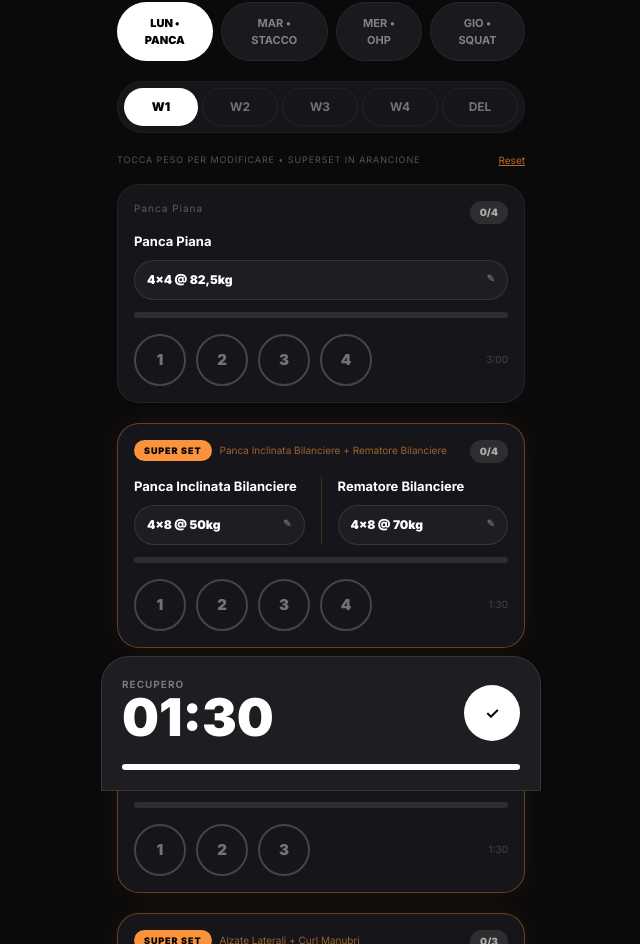
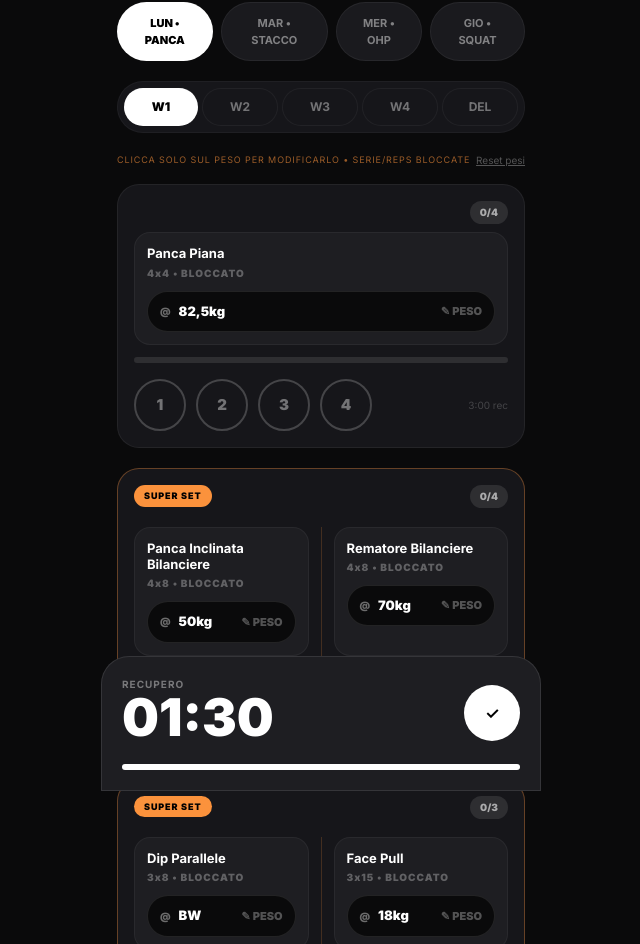
Before and after one commit to ncontinisio1/mypadel-journey, a plain HTML site: page index.html in a window 1280 px wide. Shown: the part 144-1088 px from the top of the page, without its empty margins (319-959 px from the left). Drawn offline with nearby package versions, Linux system fonts and the light colour scheme.

Commit message:
Update index.html

```diff
--- a/index.html
+++ b/index.html
@@ -3,7 +3,7 @@
 <head>
 <meta charset="UTF-8">
 <meta name="viewport" content="width=device-width,initial-scale=1.0,maximum-scale=1.0,user-scalable=no">
-<title>IRON LOG V8 SUPERSET</title>
+<title>IRON LOG V9 WEIGHT ONLY</title>
 <script src="https://cdn.tailwindcss.com"></script>
 <link href="https://fonts.googleapis.com/css2?family=Bebas+Neue&family=Inter:wght@400;700;900&display=swap" rel="stylesheet">
 <style>
@@ -11,95 +11,96 @@ body{font-family:'Inter',sans-serif;background:#0a0a0b;color:white}
 .bebas{font-family:'Bebas Neue',sans-serif}
 .tab-active{background:white;color:black}
 .tab-inactive{background:#1a1a1e;color:rgba(255,255,255,.45);border:1px solid rgba(255,255,255,.06)}
-.super-border{border:1px solid rgba(251,146,60,.35)!important;box-shadow:0 0 30px rgba(251,146,60,.08)}
+.super-border{border:1px solid rgba(251,146,60,.35)!important}
 .no-scrollbar::-webkit-scrollbar{display:none}
 </style>
 </head>
 <body>
 <div class="max-w-[440px] mx-auto px-4 pb-48">
-<div class="pt-7 flex justify-between items-end"><div><p class="text-[10px] tracking-[0.4em] text-white/30 font-bold">IRON LOG • V8 SUPERSET • EDITABLE</p><h1 class="bebas text-[42px] leading-[0.85] mt-2" id="dayTitle"></h1></div><div class="w-[52px] h-[52px] rounded-full bg-white text-black flex items-center justify-center font-black text-[13px]" id="gProgress">0%</div></div>
+<div class="pt-7 flex justify-between items-end"><div><p class="text-[10px] tracking-[0.4em] text-white/30 font-bold">IRON LOG • V9 • PESO EDITABILE</p><h1 class="bebas text-[42px] leading-[0.85] mt-2" id="dayTitle"></h1></div><div class="w-[52px] h-[52px] rounded-full bg-white text-black flex items-center justify-center font-black text-[13px]" id="gProgress">0%</div></div>
 <div class="flex gap-2 mt-6 mb-5 overflow-x-auto no-scrollbar"><button onclick="setDay('LUN')" id="tab-LUN" class="px-4 py-3 rounded-full text-[11px] font-black">LUN • PANCA</button><button onclick="setDay('MAR')" id="tab-MAR" class="px-4 py-3 rounded-full text-[11px] font-black">MAR • STACCO</button><button onclick="setDay('MER')" id="tab-MER" class="px-4 py-3 rounded-full text-[11px] font-black">MER • OHP</button><button onclick="setDay('GIO')" id="tab-GIO" class="px-4 py-3 rounded-full text-[11px] font-black">GIO • SQUAT</button></div>
 <div class="bg-[#16161a] rounded-full p-1.5 flex gap-1 mb-5 border border-white/[0.04]"><button onclick="setW('W1')" id="w-W1" class="flex-1 py-2.5 rounded-full text-xs font-black">W1</button><button onclick="setW('W2')" id="w-W2" class="flex-1 py-2.5 rounded-full text-xs font-bold">W2</button><button onclick="setW('W3')" id="w-W3" class="flex-1 py-2.5 rounded-full text-xs font-bold">W3</button><button onclick="setW('W4')" id="w-W4" class="flex-1 py-2.5 rounded-full text-xs font-bold">W4</button><button onclick="setW('W5')" id="w-W5" class="flex-1 py-2.5 rounded-full text-xs font-bold">DEL</button></div>
-<div class="mb-4 flex justify-between"><p class="text-[9px] tracking-widest text-white/30">TOCCA PESO PER MODIFICARE • SUPERSET IN ARANCIONE</p><button onclick="resetW()" class="text-[10px] text-orange-400/70 underline">Reset</button></div>
+<div class="mb-4 flex justify-between"><p class="text-[9px] tracking-widest text-orange-400/60">CLICCA SOLO SUL PESO PER MODIFICARLO • SERIE/REPS BLOCCATE</p><button onclick="resetW()" class="text-[10px] text-white/30 underline">Reset pesi</button></div>
 <div id="list" class="space-y-5"></div>
 </div>
 <div id="timer" class="fixed bottom-0 left-0 right-0 z-50 translate-y-full transition-transform duration-300"><div class="max-w-[440px] mx-auto bg-[#1e1e22] rounded-t-[28px] border border-white/10 p-5"><div class="flex justify-between items-center"><div><p class="text-[10px] tracking-widest text-white/40 font-bold" id="tLabel">RECUPERO</p><p class="text-[52px] font-black leading-none" id="tTime">01:30</p><p class="text-[12px] text-white/50 mt-1" id="tNext"></p></div><button onclick="stopT()" class="w-14 h-14 rounded-full bg-white text-black font-black">✓</button></div><div class="mt-4 h-1.5 bg-white/10 rounded-full overflow-hidden"><div id="tBar" class="h-full bg-white"></div></div></div></div>
 <script>
-const DEFAULTS={
+const D={
 LUN:{
  title:"LUNEDI<br><span class='text-white/30'>PANCA</span>",
  groups:[
-  {sup:false, exs:[{id:1,name:"Panca Piana",sets:4,rec:180,w:{W1:"4x4 @ 82,5kg",W2:"4x4 @ 85kg",W3:"5x3 @ 87,5kg",W4:"3x3 @ 90kg + 2x5 @75kg",W5:"2x5 @ 60kg"}}]},
-  {sup:true, exs:[{id:2,name:"Panca Inclinata Bilanciere",sets:4,rec:90,w:{W1:"4x8 @ 50kg",W2:"4x9 @ 50kg",W3:"4x10 @ 50kg",W4:"4x8 @ 52,5kg",W5:"4x8 @ 44kg"}},{id:3,name:"Rematore Bilanciere",sets:4,rec:90,w:{W1:"4x8 @ 70kg",W2:"4x9 @ 70kg",W3:"4x10 @ 70kg",W4:"4x8 @ 72,5kg",W5:"4x10 @ 26kg"}}]},
-  {sup:true, exs:[{id:4,name:"Dip Parallele",sets:3,rec:90,w:{W1:"3x8 @ BW",W2:"3x10 @ BW",W3:"3x12 @ BW",W4:"3x8 @ +5kg",W5:"3x12 @ 8-10kg"}},{id:5,name:"Face Pull",sets:3,rec:75,w:{W1:"3x15 @ 18kg",W2:"3x15 @ 18kg",W3:"3x15 @ 18kg",W4:"3x15 @ 18kg",W5:"3x10 @ leggero"}}]},
-  {sup:true, exs:[{id:6,name:"Alzate Laterali",sets:3,rec:60,w:{W1:"3x12 @ 10kg",W2:"3x13 @ 10kg",W3:"3x15 @ 10kg",W4:"3x12 @ 12,5kg",W5:"3x12 @ 8kg"}},{id:7,name:"Curl Manubri",sets:3,rec:60,w:{W1:"3x10 @ 12,5kg",W2:"3x11 @ 12,5kg",W3:"3x12 @ 12,5kg",W4:"3x12 @ 15kg",W5:"3x10 @ 10kg"}}]},
+  {sup:false, exs:[{id:1,name:"Panca Piana",sets:4,rec:180,s:{W1:"4x4",W2:"4x4",W3:"5x3",W4:"3x3 + 2x5",W5:"2x5"},w:{W1:"82,5kg",W2:"85kg",W3:"87,5kg",W4:"90kg + 75kg",W5:"60kg"}}]},
+  {sup:true, exs:[{id:2,name:"Panca Inclinata Bilanciere",sets:4,rec:90,s:{W1:"4x8",W2:"4x9",W3:"4x10",W4:"4x8",W5:"4x8"},w:{W1:"50kg",W2:"50kg",W3:"50kg",W4:"52,5kg",W5:"44kg"}},{id:3,name:"Rematore Bilanciere",sets:4,rec:90,s:{W1:"4x8",W2:"4x9",W3:"4x10",W4:"4x8",W5:"4x10"},w:{W1:"70kg",W2:"70kg",W3:"70kg",W4:"72,5kg",W5:"26kg"}}]},
+  {sup:true, exs:[{id:4,name:"Dip Parallele",sets:3,rec:90,s:{W1:"3x8",W2:"3x10",W3:"3x12",W4:"3x8",W5:"3x12"},w:{W1:"BW",W2:"BW",W3:"BW",W4:"+5kg",W5:"8-10kg"}},{id:5,name:"Face Pull",sets:3,rec:75,s:{W1:"3x15",W2:"3x15",W3:"3x15",W4:"3x15",W5:"3x10"},w:{W1:"18kg",W2:"18kg",W3:"18kg",W4:"18kg",W5:"leggero"}}]},
+  {sup:true, exs:[{id:6,name:"Alzate Laterali",sets:3,rec:60,s:{W1:"3x12",W2:"3x13",W3:"3x15",W4:"3x12",W5:"3x12"},w:{W1:"10kg",W2:"10kg",W3:"10kg",W4:"12,5kg",W5:"8kg"}},{id:7,name:"Curl Manubri",sets:3,rec:60,s:{W1:"3x10",W2:"3x11",W3:"3x12",W4:"3x12",W5:"3x10"},w:{W1:"12,5kg",W2:"12,5kg",W3:"12,5kg",W4:"15kg",W5:"10kg"}}]},
  ]
 },
 MAR:{
  title:"MARTEDI<br><span class='text-white/30'>STACCO</span>",
  groups:[
-  {sup:false, exs:[{id:1,name:"Stacco da Terra",sets:4,rec:180,w:{W1:"4x3 @ 117,5kg",W2:"4x3 @ 120kg",W3:"5x3 @ 122,5kg",W4:"3x3 @ 125kg + 2x5 @107,5kg",W5:"2x5 @ 87,5kg"}}]},
-  {sup:false, exs:[{id:2,name:"Pause Squat",sets:3,rec:150,w:{W1:"3x3 @ 87,5kg",W2:"3x3 @ 90kg",W3:"3x3 @ 92,5kg",W4:"3x3 @ 95kg",W5:"3x3 @ 70kg"}}]},
-  {sup:true, exs:[{id:3,name:"Leg Curl Seduto",sets:3,rec:90,w:{W1:"3x10 @ 45kg",W2:"3x11 @ 45kg",W3:"3x12 @ 45kg",W4:"3x10 @ 50kg",W5:"3x8-10/gamba"}},{id:4,name:"Leg Extension",sets:3,rec:90,w:{W1:"3x12 @ 54kg",W2:"3x13 @ 54kg",W3:"3x15 @ 54kg",W4:"3x12 @ 60kg",W5:"3x10/gamba @16-20kg"}}]},
-  {sup:false, exs:[{id:5,name:"Hip Thrust",sets:3,rec:75,w:{W1:"3x10 @ 25kg",W2:"3x11 @ 25kg",W3:"3x12 @ 25kg",W4:"3x10 @ 30kg",W5:"4x12-15 @"}}]},
+  {sup:false, exs:[{id:1,name:"Stacco da Terra",sets:4,rec:180,s:{W1:"4x3",W2:"4x3",W3:"5x3",W4:"3x3 + 2x5",W5:"2x5"},w:{W1:"117,5kg",W2:"120kg",W3:"122,5kg",W4:"125kg + 107,5kg",W5:"87,5kg"}}]},
+  {sup:false, exs:[{id:2,name:"Pause Squat",sets:3,rec:150,s:{W1:"3x3",W2:"3x3",W3:"3x3",W4:"3x3",W5:"3x3"},w:{W1:"87,5kg",W2:"90kg",W3:"92,5kg",W4:"95kg",W5:"70kg"}}]},
+  {sup:true, exs:[{id:3,name:"Leg Curl Seduto",sets:3,rec:90,s:{W1:"3x10",W2:"3x11",W3:"3x12",W4:"3x10",W5:"3x8-10/gamba"},w:{W1:"45kg",W2:"45kg",W3:"45kg",W4:"50kg",W5:""}},{id:4,name:"Leg Extension",sets:3,rec:90,s:{W1:"3x12",W2:"3x13",W3:"3x15",W4:"3x12",W5:"3x10/gamba"},w:{W1:"54kg",W2:"54kg",W3:"54kg",W4:"60kg",W5:"16-20kg"}}]},
+  {sup:false, exs:[{id:5,name:"Hip Thrust",sets:3,rec:75,s:{W1:"3x10",W2:"3x11",W3:"3x12",W4:"3x10",W5:"4x12-15"},w:{W1:"25kg",W2:"25kg",W3:"25kg",W4:"30kg",W5:""}}]},
  ]
 },
 MER:{
  title:"MERCOLEDI<br><span class='text-white/30'>OHP</span>",
  groups:[
-  {sup:false, exs:[{id:1,name:"OHP",sets:5,rec:180,w:{W1:"5x4 @ 47,5kg",W2:"5x4 @ 50kg",W3:"5x3 @ 52,5kg",W4:"3x3 @ 55kg + 2x5 @45kg",W5:"2x5 @ 37,5kg"}}]},
-  {sup:true, exs:[{id:2,name:"Landmine Press",sets:4,rec:90,w:{W1:"4x10 @ 20kg",W2:"4x11 @ 20kg",W3:"4x12 @ 20kg",W4:"4x10 @ 22,5kg",W5:"3x10 @ 15kg"}},{id:3,name:"Trazioni",sets:4,rec:90,w:{W1:"4x8 @ BW",W2:"4x9 @ BW",W3:"4x10 @ BW",W4:"4x8 @ BW+2,5kg",W5:"3x8 @ BW"}}]},
-  {sup:true, exs:[{id:4,name:"Rematore Cavo Basso",sets:3,rec:75,w:{W1:"3x10 @ 60kg",W2:"3x11 @ 60kg",W3:"3x12 @ 60kg",W4:"3x10 @ 65kg",W5:"3x10 @ 50kg"}},{id:5,name:"Face Pull",sets:3,rec:75,w:{W1:"3x15 @ 18kg",W2:"3x15 @ 18kg",W3:"3x15 @ 18kg",W4:"3x15 @ 18kg",W5:"3x10 @ leggero"}}]},
-  {sup:false, exs:[{id:6,name:"Alzate Laterali",sets:3,rec:60,w:{W1:"3x12 @ 10kg",W2:"3x13 @ 10kg",W3:"3x15 @ 10kg",W4:"3x12 @ 12,5kg",W5:"3x10 @ 8kg"}}]},
-  {sup:true, exs:[{id:7,name:"Push-down Tricipiti",sets:3,rec:60,w:{W1:"3x12 @ 35kg",W2:"3x13 @ 35kg",W3:"3x15 @ 35kg",W4:"3x12 @ 40kg",W5:"3x10 @ 30kg"}},{id:8,name:"Curl ai Cavi",sets:3,rec:60,w:{W1:"3x12 @ 25kg",W2:"3x13 @ 25kg",W3:"3x15 @ 25kg",W4:"3x12 @ 30kg",W5:"3x10 @ 20kg"}}]},
+  {sup:false, exs:[{id:1,name:"OHP",sets:5,rec:180,s:{W1:"5x4",W2:"5x4",W3:"5x3",W4:"3x3 + 2x5",W5:"2x5"},w:{W1:"47,5kg",W2:"50kg",W3:"52,5kg",W4:"55kg + 45kg",W5:"37,5kg"}}]},
+  {sup:true, exs:[{id:2,name:"Landmine Press",sets:4,rec:90,s:{W1:"4x10",W2:"4x11",W3:"4x12",W4:"4x10",W5:"3x10"},w:{W1:"20kg",W2:"20kg",W3:"20kg",W4:"22,5kg",W5:"15kg"}},{id:3,name:"Trazioni",sets:4,rec:90,s:{W1:"4x8",W2:"4x9",W3:"4x10",W4:"4x8",W5:"3x8"},w:{W1:"BW",W2:"BW",W3:"BW",W4:"BW+2,5kg",W5:"BW"}}]},
+  {sup:true, exs:[{id:4,name:"Rematore Cavo Basso",sets:3,rec:75,s:{W1:"3x10",W2:"3x11",W3:"3x12",W4:"3x10",W5:"3x10"},w:{W1:"60kg",W2:"60kg",W3:"60kg",W4:"65kg",W5:"50kg"}},{id:5,name:"Face Pull",sets:3,rec:75,s:{W1:"3x15",W2:"3x15",W3:"3x15",W4:"3x15",W5:"3x10"},w:{W1:"18kg",W2:"18kg",W3:"18kg",W4:"18kg",W5:"leggero"}}]},
+  {sup:false, exs:[{id:6,name:"Alzate Laterali",sets:3,rec:60,s:{W1:"3x12",W2:"3x13",W3:"3x15",W4:"3x12",W5:"3x10"},w:{W1:"10kg",W2:"10kg",W3:"10kg",W4:"12,5kg",W5:"8kg"}}]},
+  {sup:true, exs:[{id:7,name:"Push-down Tricipiti",sets:3,rec:60,s:{W1:"3x12",W2:"3x13",W3:"3x15",W4:"3x12",W5:"3x10"},w:{W1:"35kg",W2:"35kg",W3:"35kg",W4:"40kg",W5:"30kg"}},{id:8,name:"Curl ai Cavi",sets:3,rec:60,s:{W1:"3x12",W2:"3x13",W3:"3x15",W4:"3x12",W5:"3x10"},w:{W1:"25kg",W2:"25kg",W3:"25kg",W4:"30kg",W5:"20kg"}}]},
  ]
 },
 GIO:{
  title:"GIOVEDI<br><span class='text-white/30'>SQUAT</span>",
  groups:[
-  {sup:false, exs:[{id:1,name:"Back Squat",sets:4,rec:180,w:{W1:"4x4 @ 110kg",W2:"4x4 @ 112,5kg",W3:"5x3 @ 115kg",W4:"3x3 @ 117,5kg + 2x5 @100kg",W5:"2x5 @ 80kg"}}]},
-  {sup:true, exs:[{id:2,name:"Bulgarian Split Squat",sets:3,rec:90,w:{W1:"3x8/gamba @ 17,5kg",W2:"3x8/gamba @ 17,5kg",W3:"3x8/gamba @ 17,5kg",W4:"3x8/gamba @ 17,5kg",W5:"2x8/gamba @ 10kg"}},{id:3,name:"Leg Curl Sdraiato",sets:3,rec:90,w:{W1:"3x10 @ 32kg",W2:"3x11 @ 32kg",W3:"3x12 @ 32kg",W4:"3x10 @ 37kg",W5:"3x10 @ leggero"}}]},
-  {sup:false, exs:[{id:4,name:"Leg Press",sets:3,rec:75,w:{W1:"3x12 @ 170kg",W2:"3x12 @ 170kg",W3:"3x12 @ 170kg",W4:"3x12 @ 170kg",W5:"3x10 @ leggero"}}]},
+  {sup:false, exs:[{id:1,name:"Back Squat",sets:4,rec:180,s:{W1:"4x4",W2:"4x4",W3:"5x3",W4:"3x3 + 2x5",W5:"2x5"},w:{W1:"110kg",W2:"112,5kg",W3:"115kg",W4:"117,5kg + 100kg",W5:"80kg"}}]},
+  {sup:true, exs:[{id:2,name:"Bulgarian Split Squat",sets:3,rec:90,s:{W1:"3x8/gamba",W2:"3x8/gamba",W3:"3x8/gamba",W4:"3x8/gamba",W5:"2x8/gamba"},w:{W1:"17,5kg",W2:"17,5kg",W3:"17,5kg",W4:"17,5kg",W5:"10kg"}},{id:3,name:"Leg Curl Sdraiato",sets:3,rec:90,s:{W1:"3x10",W2:"3x11",W3:"3x12",W4:"3x10",W5:"3x10"},w:{W1:"32kg",W2:"32kg",W3:"32kg",W4:"37kg",W5:"leggero"}}]},
+  {sup:false, exs:[{id:4,name:"Leg Press",sets:3,rec:75,s:{W1:"3x12",W2:"3x12",W3:"3x12",W4:"3x12",W5:"3x10"},w:{W1:"170kg",W2:"170kg",W3:"170kg",W4:"170kg",W5:"leggero"}}]},
  ]
 }
 };
-let DAY=localStorage.getItem('daySup')||'LUN',W=localStorage.getItem('wSup')||'W1',done=JSON.parse(localStorage.getItem('doneSup')||'{}'),customW=JSON.parse(localStorage.getItem('customWSup')||'{}'),tInt=null,left=0,totalT=0;
-function kD(d,e,i){return d+'_'+W+'_'+e+'_'+i} function kW(d,e){return d+'_'+W+'_'+e} function getW(d,id){const k=kW(d,id); if(customW[k]!==undefined) return customW[k]; const g=DEFAULTS[d].groups.flatMap(x=>x.exs).find(x=>x.id===id); return g?g.w[W]:''}
-function setDay(d){DAY=d;localStorage.setItem('daySup',d);render()} function setW(w){W=w;localStorage.setItem('wSup',w);render()}
-function toggle(ex,idx,rec,name){const k=kD(DAY,ex,idx);done[k]=!done[k];localStorage.setItem('doneSup',JSON.stringify(done));render(); if(done[k]) start(rec,name,ex,idx)}
-function editW(id){const k=kW(DAY,id); const cur=getW(DAY,id); const n=prompt('Modifica peso:',cur); if(n!==null){customW[k]=n.trim(); localStorage.setItem('customWSup',JSON.stringify(customW)); render();}}
-function resetW(){if(confirm('Reset pesi custom?')){localStorage.removeItem('customWSup'); customW={}; render();}}
-function start(sec,name,exId,idx){left=sec; totalT=sec; document.getElementById('tLabel').innerText=name.toUpperCase()+' • RECUPERO SUPERSET'; const g=DEFAULTS[DAY].groups.find(gr=>gr.exs.some(e=>e.id===exId)); const total=g?g.exs[0].sets:3; document.getElementById('tNext').innerText=idx+1>=total?'Super set completato':'Prossimo giro: '+(idx+2)+'/'+total; document.getElementById('timer').classList.remove('translate-y-full'); upd(); clearInterval(tInt); tInt=setInterval(()=>{left--;upd(); if(left<=0)stopT()},1000);}
+let DAY=localStorage.getItem('dayV9')||'LUN',W=localStorage.getItem('wV9')||'W1',done=JSON.parse(localStorage.getItem('doneV9')||'{}'),customW=JSON.parse(localStorage.getItem('customWV9')||'{}'),tInt=null,left=0,totalT=0;
+function kD(d,e,i){return d+'_'+W+'_'+e+'_'+i} function kW(d,e){return d+'_'+W+'_'+e}
+function getW(d,id){const k=kW(d,id); if(customW[k]!==undefined) return customW[k]; const g=D[d].groups.flatMap(x=>x.exs).find(x=>x.id===id); return g?g.w[W]:''}
+function getS(d,id){const g=D[d].groups.flatMap(x=>x.exs).find(x=>x.id===id); return g?g.s[W]:''}
+function setDay(d){DAY=d;localStorage.setItem('dayV9',d);render()} function setW(w){W=w;localStorage.setItem('wV9',w);render()}
+function editW(id){const cur=getW(DAY,id); const scheme=getS(DAY,id); const n=prompt(`Modifica SOLO peso per ${scheme}:`,cur); if(n!==null){customW[kW(DAY,id)]=n.trim(); localStorage.setItem('customWV9',JSON.stringify(customW)); render();}}
+function resetW(){if(confirm('Reset pesi custom? Le serie/reps restano originali.')){localStorage.removeItem('customWV9'); customW={}; render();}}
+function start(sec,name,exId,idx){left=sec; totalT=sec; document.getElementById('tLabel').innerText=name.toUpperCase()+' • RECUPERO'; const g=D[DAY].groups.find(gr=>gr.exs.some(e=>e.id===exId)); const total=g?g.exs[0].sets:3; document.getElementById('tNext').innerText=idx+1>=total?'Fatto':'Prossimo: '+(idx+2)+'/'+total; document.getElementById('timer').classList.remove('translate-y-full'); upd(); clearInterval(tInt); tInt=setInterval(()=>{left--;upd(); if(left<=0)stopT()},1000);}
 function upd(){const m=Math.floor(left/60),s=left%60; document.getElementById('tTime').innerText=String(m).padStart(2,'0')+':'+String(s).padStart(2,'0'); document.getElementById('tBar').style.width=(left/totalT*100)+'%'}
 function stopT(){clearInterval(tInt); document.getElementById('timer').classList.add('translate-y-full')}
 function render(){
- document.getElementById('dayTitle').innerHTML=DEFAULTS[DAY].title;
+ document.getElementById('dayTitle').innerHTML=D[DAY].title;
  document.querySelectorAll('[id^="tab-"]').forEach(b=>{b.className=b.id.slice(4)===DAY?'px-4 py-3 rounded-full text-[11px] font-black tab-active':'px-4 py-3 rounded-full text-[11px] font-bold tab-inactive'});
  document.querySelectorAll('[id^="w-W"]').forEach(b=>{b.className=b.id.slice(2)===W?'flex-1 py-2.5 rounded-full text-xs font-black bg-white text-black':'flex-1 py-2.5 rounded-full text-xs font-bold text-white/40 bg-[#16161a] border border-white/5'});
- let total=0,doneC=0; DEFAULTS[DAY].groups.forEach(gr=>{gr.exs.forEach(ex=>{for(let i=0;i<ex.sets;i++){total++; if(done[kD(DAY,ex.id,i)]) doneC++}})});
+ let total=0,doneC=0; D[DAY].groups.forEach(gr=>{gr.exs.forEach(ex=>{for(let i=0;i<ex.sets;i++){total++; if(done[kD(DAY,ex.id,i)]) doneC++}})});
  document.getElementById('gProgress').innerText=total?Math.round(doneC/total*100)+'%':'0%';
- document.getElementById('list').innerHTML=DEFAULTS[DAY].groups.map(gr=>{
+ document.getElementById('list').innerHTML=D[DAY].groups.map(gr=>{
   const isSup=gr.sup;
-  const badge=isSup?`<div class="flex items-center gap-2 mb-3"><span class="bg-orange-400 text-black text-[9px] font-black px-2.5 py-1 rounded-full tracking-widest">SUPER SET</span><span class="text-[10px] text-orange-400/60">${gr.exs.map(e=>e.name).join(' + ')}</span></div>`:'';
+  const badge=isSup?`<div class="flex items-center gap-2 mb-3"><span class="bg-orange-400 text-black text-[9px] font-black px-2.5 py-1 rounded-full tracking-widest">SUPER SET</span></div>`:'';
   const setsCount=gr.exs[0].sets;
   let doneInGroup=0; for(let i=0;i<setsCount;i++){ if(gr.exs.every(ex=>done[kD(DAY,ex.id,i)])) doneInGroup++ }
   const pct=setsCount?doneInGroup/setsCount*100:0;
   const allDone=doneInGroup===setsCount;
   const exBlocks=gr.exs.map(ex=>{
-   const curW=getW(DAY,ex.id); const isCustom=customW[kW(DAY,ex.id)]!==undefined;
-   return `<div class="flex-1"><p class="font-bold text-[13px]">${ex.name}</p><button onclick="editW(${ex.id})" class="mt-2 w-full text-left bg-[#1e1e22] border ${isCustom?'border-orange-400/60':'border-white/10'} rounded-full px-3 py-2.5 text-[12px] font-black flex justify-between"><span>${curW}</span><span class="${isCustom?'text-orange-400':'text-white/30'} text-[10px]">${isCustom?'MOD':'✎'}</span></button></div>`
-  }).join(isSup?`<div class="w-px bg-orange-400/20 mx-2 self-stretch"></div>`:'');
+   const curW=getW(DAY,ex.id); const curS=getS(DAY,ex.id); const isCustom=customW[kW(DAY,ex.id)]!==undefined;
+   return `<div class="flex-1 bg-[#1e1e22] rounded-[16px] p-3 border border-white/5"><p class="font-bold text-[13px] leading-tight">${ex.name}</p><p class="text-[10px] tracking-widest text-white/30 mt-1 font-black">${curS} • BLOCCATO</p><button onclick="editW(${ex.id})" class="mt-2.5 w-full text-left ${isCustom?'bg-orange-400/20 border-orange-400/50':'bg-[#0a0a0b] border-white/10'} border rounded-full px-3 py-2.5 text-[13px] font-black flex justify-between items-center"><span class="flex items-center gap-2"><span class="text-[10px] text-white/40">@</span> ${curW}</span><span class="${isCustom?'text-orange-400':'text-white/30'} text-[11px]">${isCustom?'MOD ✓':'✎ PESO'}</span></button></div>`
+  }).join(isSup?`<div class="w-px bg-orange-400/20 mx-1 self-stretch"></div>`:`<div class="h-2"></div>`);
   const setButtons=Array.from({length:setsCount}).map((_,i)=>{
    const bothDone=gr.exs.every(ex=>done[kD(DAY,ex.id,i)]);
    return `<button onclick="grSupToggle([${gr.exs.map(e=>e.id).join(',')}],${i},${gr.exs[0].rec},'${gr.exs[0].name}')" class="w-[52px] h-[52px] rounded-full border-2 flex items-center justify-center font-black text-[15px] ${bothDone?'bg-orange-400 border-orange-400 text-black shadow-[0_0_20px_rgba(251,146,60,.4)]':'border-white/20 text-white/40'}">${bothDone?'✓':i+1}</button>`
   }).join('');
-  return `<div class="${isSup?'super-border':'border-white/[0.06]'} bg-[#16161a] rounded-[22px] p-4 border"><div class="flex justify-between items-start mb-1">${badge?badge:`<p class="text-[10px] text-white/30 tracking-widest mb-3">${gr.exs[0].name}</p>`}<span class="text-[10px] px-2.5 py-1 rounded-full font-black ${allDone?'bg-white text-black':'bg-white/10 text-white/60'}">${doneInGroup}/${setsCount}</span></div>${isSup?`<div class="flex gap-2">${exBlocks}</div>`:`${exBlocks}`}<div class="mt-3 h-1.5 bg-white/10 rounded-full overflow-hidden"><div class="h-full ${isSup?'bg-orange-400':'bg-white'} transition-all" style="width:${pct}%"></div></div><div class="flex gap-2.5 mt-4 flex-wrap">${setButtons}<span class="ml-auto self-center text-[10px] text-white/20">${Math.floor(gr.exs[0].rec/60)}:${String(gr.exs[0].rec%60).padStart(2,'0')}</span></div></div>`
+  return `<div class="${isSup?'super-border':'border-white/[0.06]'} bg-[#16161a] rounded-[22px] p-4 border"><div class="flex justify-between items-start mb-2">${isSup?badge:`<div></div>`}<span class="text-[10px] px-2.5 py-1 rounded-full font-black ${allDone?'bg-white text-black':'bg-white/10 text-white/60'}">${doneInGroup}/${setsCount}</span></div><div class="${isSup?'flex gap-2':'space-y-2'}">${exBlocks}</div><div class="mt-3 h-1.5 bg-white/10 rounded-full overflow-hidden"><div class="h-full ${isSup?'bg-orange-400':'bg-white'} transition-all" style="width:${pct}%"></div></div><div class="flex gap-2.5 mt-4 flex-wrap">${setButtons}<span class="ml-auto self-center text-[10px] text-white/20">${Math.floor(gr.exs[0].rec/60)}:${String(gr.exs[0].rec%60).padStart(2,'0')} rec</span></div></div>`
  }).join('');
 }
 function grSupToggle(ids,idx,rec,name){
  const anyNot=ids.some(id=>!done[kD(DAY,id,idx)]);
  ids.forEach(id=>{done[kD(DAY,id,idx)]=anyNot});
- localStorage.setItem('doneSup',JSON.stringify(done)); render();
+ localStorage.setItem('doneV9',JSON.stringify(done)); render();
  if(anyNot) start(rec,name,ids[0],idx);
 }
 window.grSupToggle=grSupToggle;
```
